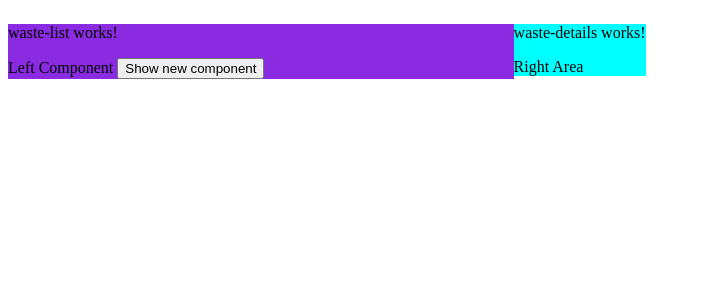
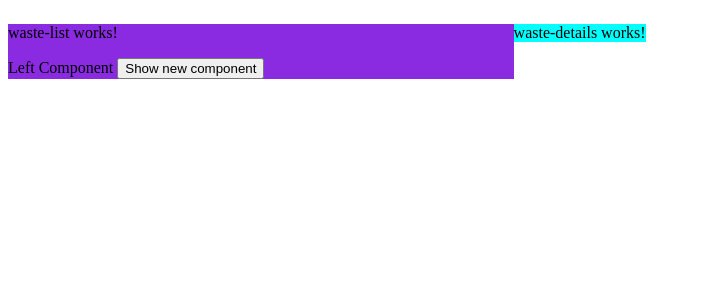
Before and after one commit to luv9/zero-waste, an Angular app in the folder zero-waste-ui/: page / in a window 1280 px wide. Shown: the top 300 px of the page, without its empty margins (0-701 px from the left). Built offline with nearby package versions, Linux system fonts and the light colour scheme.

Commit message:
change in imports

```diff
--- a/zero-waste-ui/src/app/app.component.ts
+++ b/zero-waste-ui/src/app/app.component.ts
@@ -6,7 +6,4 @@ import { Component } from '@angular/core';
   styleUrls: ['./app.component.css']
 })
 export class AppComponent {
-  title = 'zero-waste-ui';
-  // DataMembers
-  // MemberFunctions
 }
--- a/zero-waste-ui/src/app/main/dashboard/dashboard.component.ts
+++ b/zero-waste-ui/src/app/main/dashboard/dashboard.component.ts
@@ -1,5 +1,5 @@
 import { Component, OnInit } from '@angular/core';
-import { ListType } from './waste-list/types';
+import { ListType } from './types';
 
 @Component({
   selector: 'app-dashboard',
--- a/zero-waste-ui/src/app/main/dashboard/waste-details/waste-details.component.html
+++ b/zero-waste-ui/src/app/main/dashboard/waste-details/waste-details.component.html
@@ -1,5 +1,4 @@
 <div class="waste-details">
     <p>waste-details works!</p>
-    Right Area
     <div *ngIf="selectedBin?.key">{{selectedBin.key}}</div>
 </div>
--- a/zero-waste-ui/src/app/main/dashboard/waste-details/waste-details.component.ts
+++ b/zero-waste-ui/src/app/main/dashboard/waste-details/waste-details.component.ts
@@ -1,5 +1,5 @@
 import { Component, Input, OnInit } from '@angular/core';
-import { ListType } from '../waste-list/types';
+import { ListType } from '../types';
 
 @Component({
   selector: 'app-waste-details',
--- a/zero-waste-ui/src/app/main/dashboard/waste-list/waste-list.component.ts
+++ b/zero-waste-ui/src/app/main/dashboard/waste-list/waste-list.component.ts
@@ -1,5 +1,5 @@
 import { Component, EventEmitter, OnChanges, OnInit, Output } from '@angular/core';
-import { ListType } from './types';
+import { ListType } from '../types';
 
 @Component({
   selector: 'app-waste-list',
```
Also changed, not shown: zero-waste-ui/src/app/main/dashboard/types/index.ts (renamed from zero-waste-ui/src/app/main/dashboard/waste-list/types/index.ts), zero-waste-ui/src/app/main/dashboard/types/waste-list-type.ts (renamed from zero-waste-ui/src/app/main/dashboard/waste-list/types/waste-list-type.ts).
